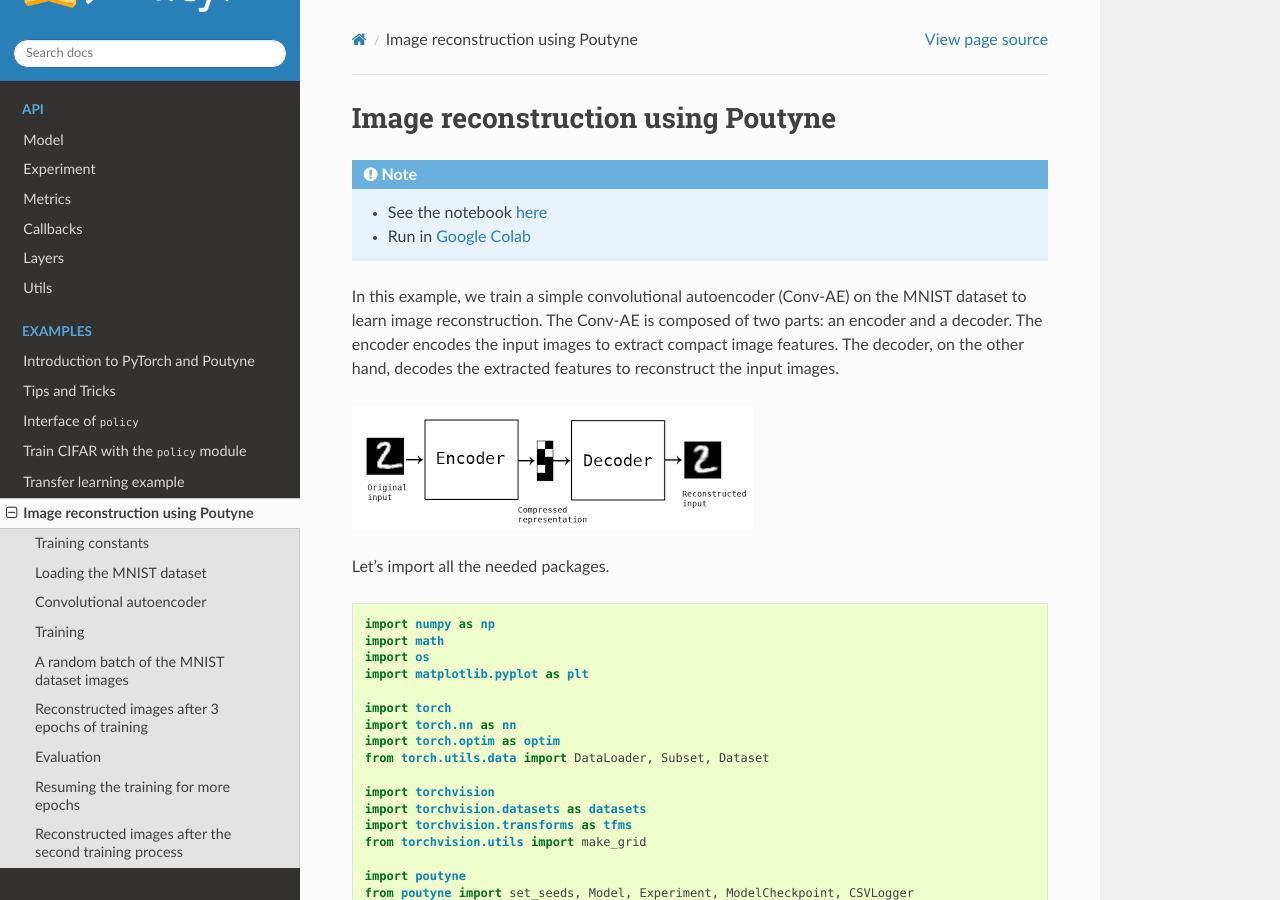
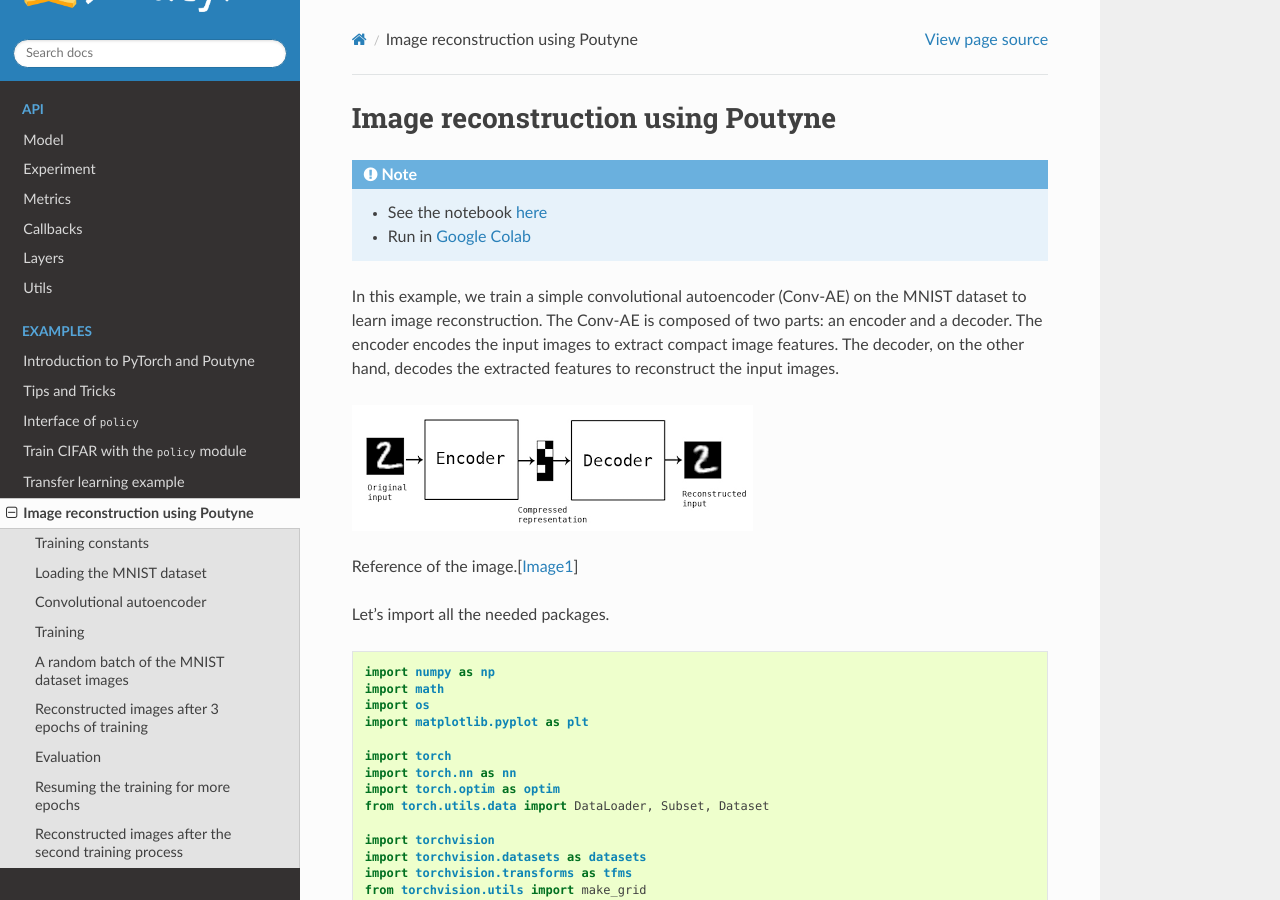
Before and after one commit to GRAAL-Research/poutyne, a Sphinx documentation site: the page built from docs/source/examples/image_reconstruction.rst, in a window 1280 px wide and 900 px high. Built offline with Sphinx 7.4.7 and the Read the Docs theme 2.0.0, drawn with Linux system fonts in a browser that asks for light colours; the version number could not be read and is left out.

Commit message:
Update image_reconstruction.rst

```diff
--- a/docs/source/examples/image_reconstruction.rst
+++ b/docs/source/examples/image_reconstruction.rst
@@ -12,6 +12,8 @@ Image reconstruction using Poutyne
 In this example, we train a simple convolutional autoencoder (Conv-AE) on the MNIST dataset to learn image reconstruction. The Conv-AE is composed of two parts: an encoder and a decoder. The encoder encodes the input images to extract compact image features. The decoder, on the other hand, decodes the extracted features to reconstruct the input images.
 
 .. image:: /_static/img/image_reconstruction/AE.png
+
+Reference of the image.[`Image1 <https://blog.keras.io/building-autoencoders-in-keras.html>`_]
 
 Let's import all the needed packages.
 
```
